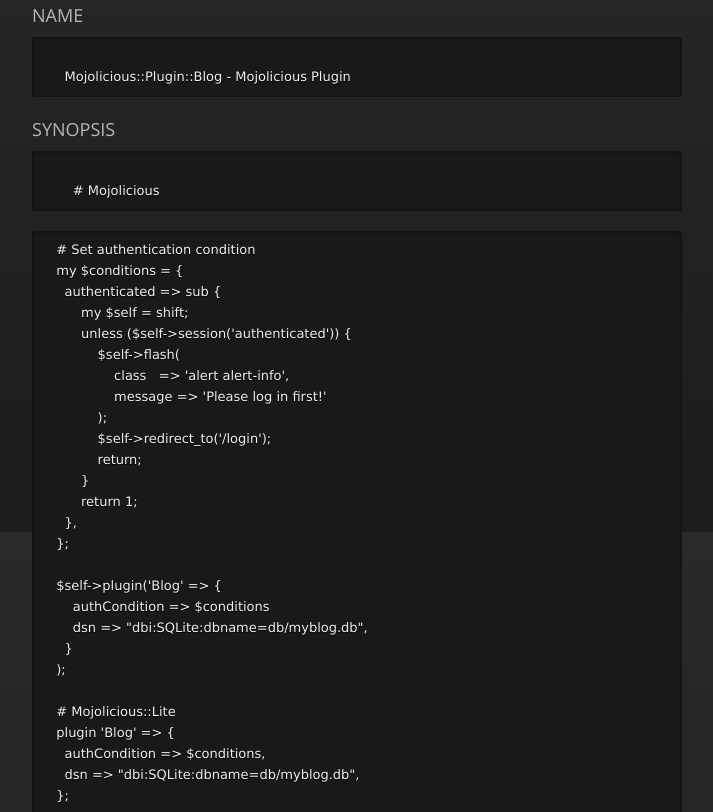
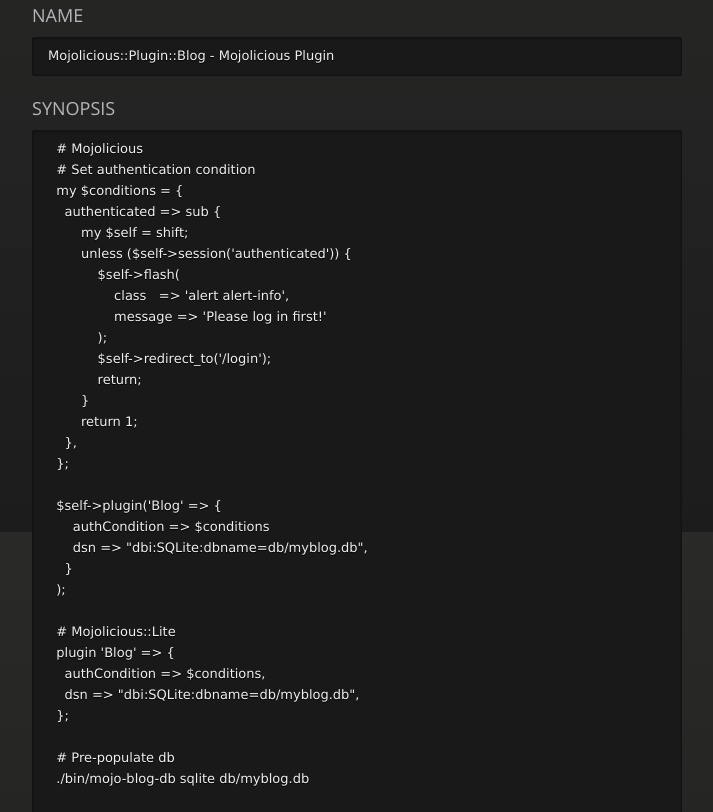
Before and after one commit to adam-stokes/Mojolicious-Plugin-Blog, a plain HTML site: page index.html in a window 1280 px wide. Shown: the part 268-1080 px from the top of the page, without its empty margins (283-996 px from the left). Drawn offline with nearby package versions, Linux system fonts and the light colour scheme.

Commit message:
fix style
Signed-off-by: Adam Stokes <adam.stokes@ubuntu.com>

```diff
--- a/index.html
+++ b/index.html
@@ -40,17 +40,12 @@
 
 <h3>
 <a name="name" class="anchor" href="#description"><span class="octicon octicon-link"></span></a>NAME</h3>
-<pre><code>
-    Mojolicious::Plugin::Blog - Mojolicious Plugin
-</code></pre>
+<pre><code>Mojolicious::Plugin::Blog - Mojolicious Plugin</code></pre>
 
 <h3>
 <a name="name" class="anchor" href="#description"><span class="octicon octicon-link"></span></a>SYNOPSIS</h3>
-<pre><code>
-      # Mojolicious
-</code></pre>
-
-<pre><code>  # Set authentication condition
+<pre><code>  # Mojolicious
+  # Set authentication condition
   my $conditions = {
     authenticated =&gt; sub {
         my $self = shift;
```
